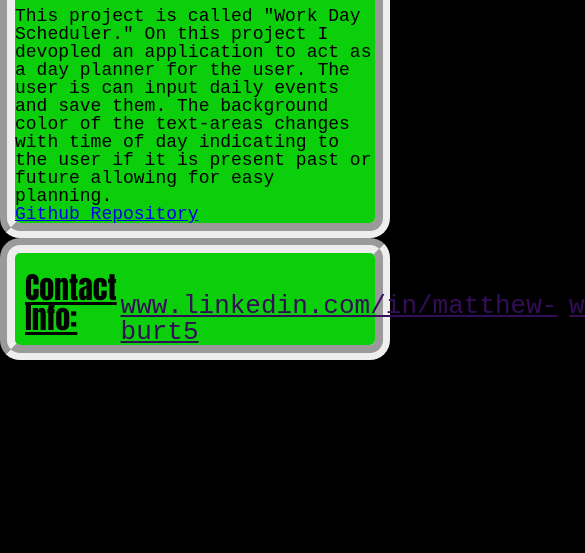
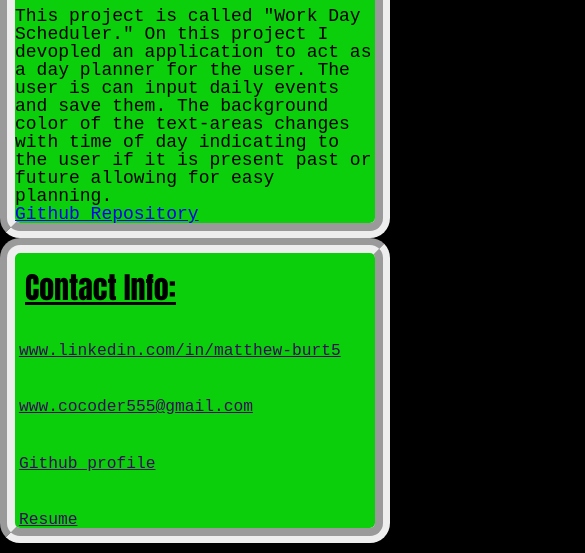
Before and after one commit to COcoder555/Portfolio-Web-Page, a plain HTML site: page index.html in a window 390 px wide. Shown: the part 2639-3192 px from the top of the page, 585 px wide, since content can reach past the window. Before the commit the page ends 3009 px from the top, so only its background shows below. Drawn offline with Linux system fonts and the light colour scheme.

Commit message:
edited CSS made mobile responsive

```diff
--- a/style.css
+++ b/style.css
@@ -134,9 +134,8 @@ h1{
   margin-left:1vw;
   margin-right:2vw;
   margin-top:40px;
-  font-size: 20px;
   color:rgb(52, 13, 88);
-  font-size: 200%;
+  font-size: 125%;
   font-family: monospace;
 }
 
@@ -176,15 +175,29 @@ h4{
   text-decoration:underline;
 }
 
+@media screen and (max-width:375px){
+  #Me{
+    width: 90%;
+  }
+}
 
-@media screen and (max-width:400px) {
+
+@media screen and (max-width:768px) {
   img{max-width: 280px;}
   .Contact{margin:0px;
     display: flex;
-    align-items: flex-start;}
-  .Work{margin:0px}
+    }
+  .Work{margin:0px;}
+  body{margin:0 auto;}
   .Contact a {
     display: block;
-  }
+    }
 
 }
+
+@media screen and (max-width:849px){
+.Contact{
+  flex-direction: column;
+}
+
+}
```
